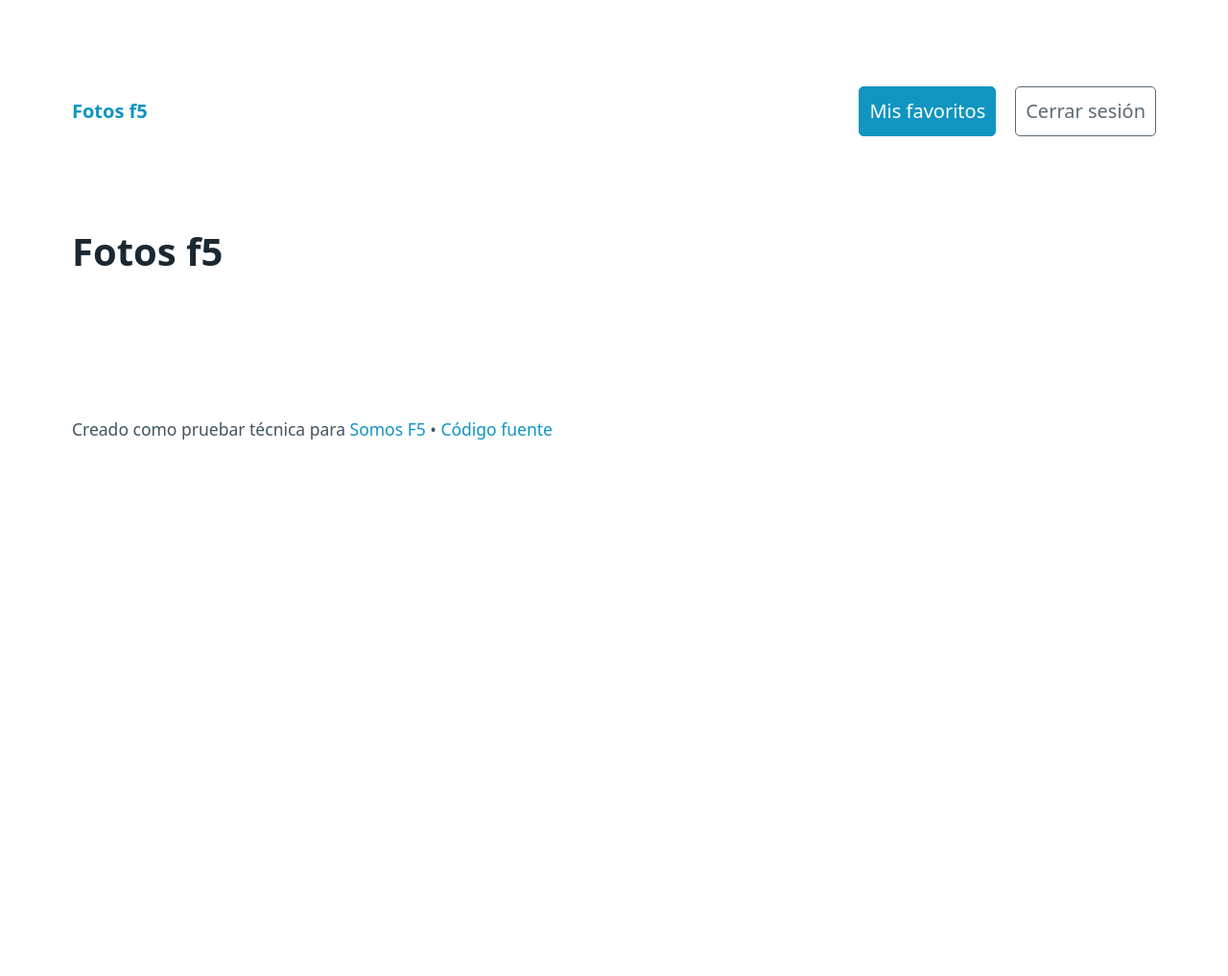
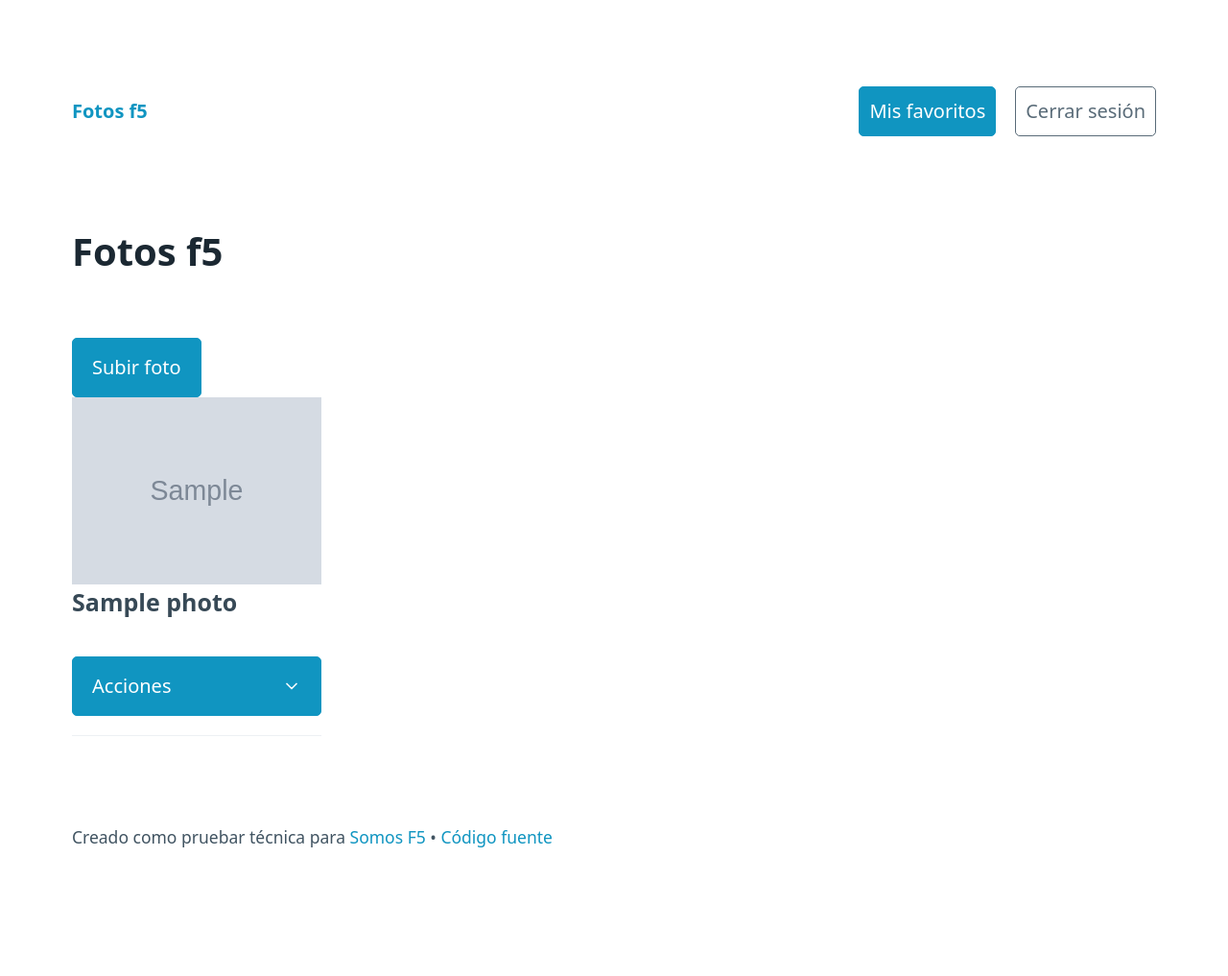
Before and after one commit to sacha09/somosf5_img, a Django app: page / in a window 1280 px wide. Shown: the top 1017 px of the page at 96% size. Before the commit the page ends 458 px from the top, so only its background shows below. Run offline with Django 4.2, Linux system fonts and the light colour scheme; a user stored in the database is signed in; tables that the repository leaves empty hold one stand-in row (values such as "Sample post"); grey boxes marked "Sample" are stand-in pictures; some libraries are stand-ins or nearby versions.

Commit message:
upload image

```diff
--- a/photos/urls.py
+++ b/photos/urls.py
@@ -2,6 +2,7 @@ from django.urls import path
 from .views import (
     PhotoListView,
     PhotoDetailView,
+    PhotoCreateView,
 )
 
 app_name = 'photos'
@@ -9,4 +10,5 @@ app_name = 'photos'
 urlpatterns = [
     path('', PhotoListView.as_view(), name='photo_list'),
     path('<int:pk>/', PhotoDetailView.as_view(), name='photo_detail'),
+    path('create/', PhotoCreateView.as_view(), name='photo_create'),
 ]
--- a/photos/views.py
+++ b/photos/views.py
@@ -1,6 +1,8 @@
 from django.shortcuts import render
-from django.views.generic import ListView, DetailView
+from django.urls import reverse_lazy
+from django.views.generic import ListView, DetailView, CreateView
 from .models import Photo
+from .forms import PhotoForm
 
 class PhotoListView(ListView):
     model = Photo
@@ -9,5 +11,11 @@ class PhotoListView(ListView):
 
 class PhotoDetailView(DetailView):
     model = Photo
-    template_name = 'photo/photo_detail.html'
+    template_name = 'photos/photo_detail.html'
     context_object_name = 'photo'
+
+class PhotoCreateView(CreateView):
+    model = Photo
+    template_name = 'photos/photo_form.html'
+    form_class = PhotoForm
+    success_url = reverse_lazy('photos:photo_list')
--- /dev/null
+++ b/templates/photos/partials/action_list.html
@@ -0,0 +1,9 @@
+<details role="list">
+    <summary aria-haspopup="listbox" role="button">Acciones</summary>
+    <ul role="listbox">
+      <li><a href="#">Añadir a mis favoritos</a></li>
+      <li><a href="#">Quitar de mis favoritos</a></li>
+      <li><a href="#">Editar imagen</a></li>
+      <li><a href="#">Eliminar imagen</a></li>
+    </ul>
+</details>
--- /dev/null
+++ b/templates/photos/partials/image_card.html
@@ -0,0 +1,14 @@
+{% load static %}
+<div class="container card">
+    <a href="{% url "photos:photo_detail" photo.id %}">
+    <img
+      src="{{photo.image.url}}"
+    />
+  </a>
+    <h4 class="title">{{photo.title}}</h4>
+
+    {% if user.is_authenticated %}
+      {% include "photos/partials/action_list.html" %}
+    {% endif %}
+</div>
+<hr>
--- a/templates/photos/photo_list.html
+++ b/templates/photos/photo_list.html
@@ -7,4 +7,14 @@
 {% block content %}
 <h1>Fotos f5</h1>
 
+<a href="{% url 'photos:photo_create' %}" role="button">Subir foto</a>
+
+<div class="row row-example">
+    {% for photo in photos %}
+        <div class="col-sm-6 col-md-4 col-lg-4 col-xl-3">
+        <div class="col-example">{% include "photos/partials/image_card.html"%}</div>
+        </div>
+    {% endfor %}
+  </div>
+
 {% endblock  %}
```
Also changed, not shown: core/settings.py (+7 -0 lines), photos/forms.py (added, +11 -0 lines), templates/photos/photo_detail.html (+6 -1 lines), templates/photos/photo_form.html (added, +18 -0 lines).
